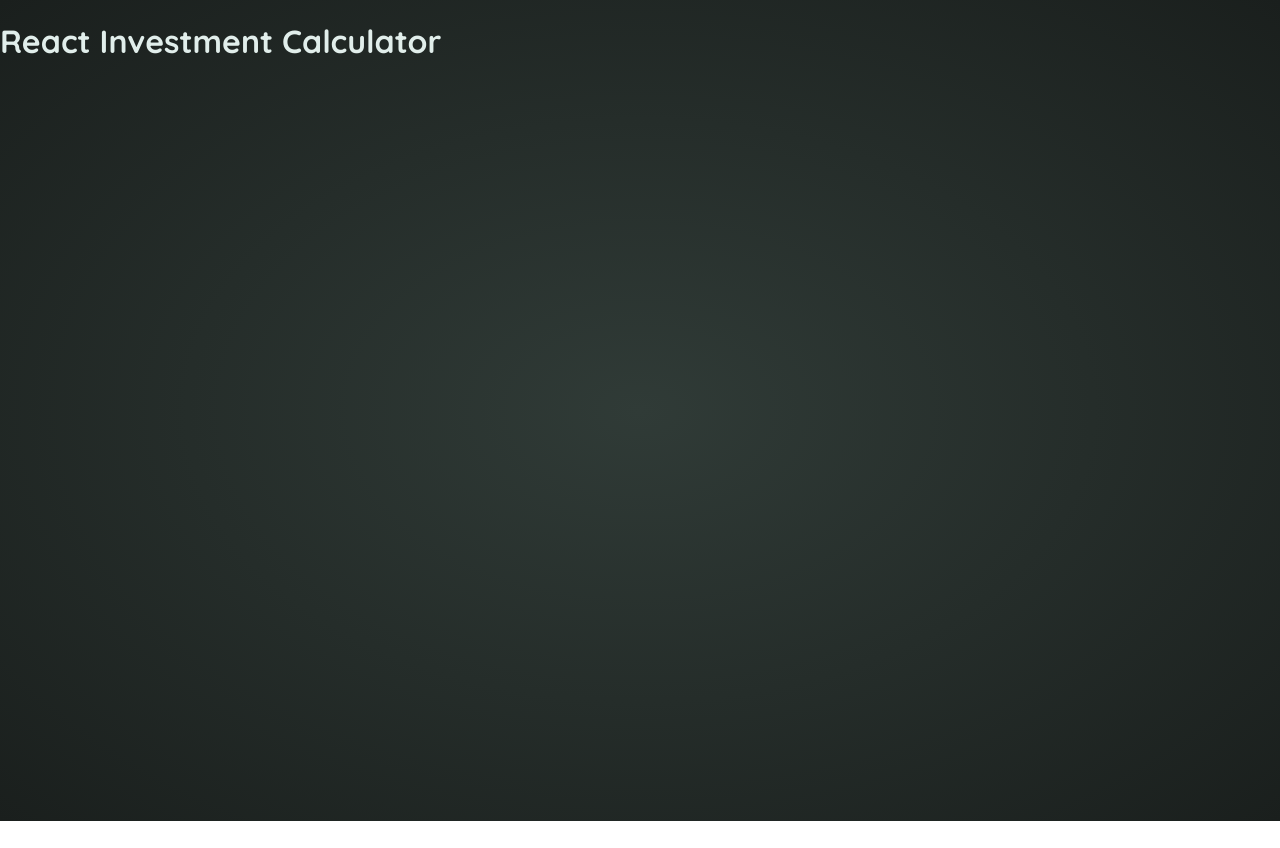
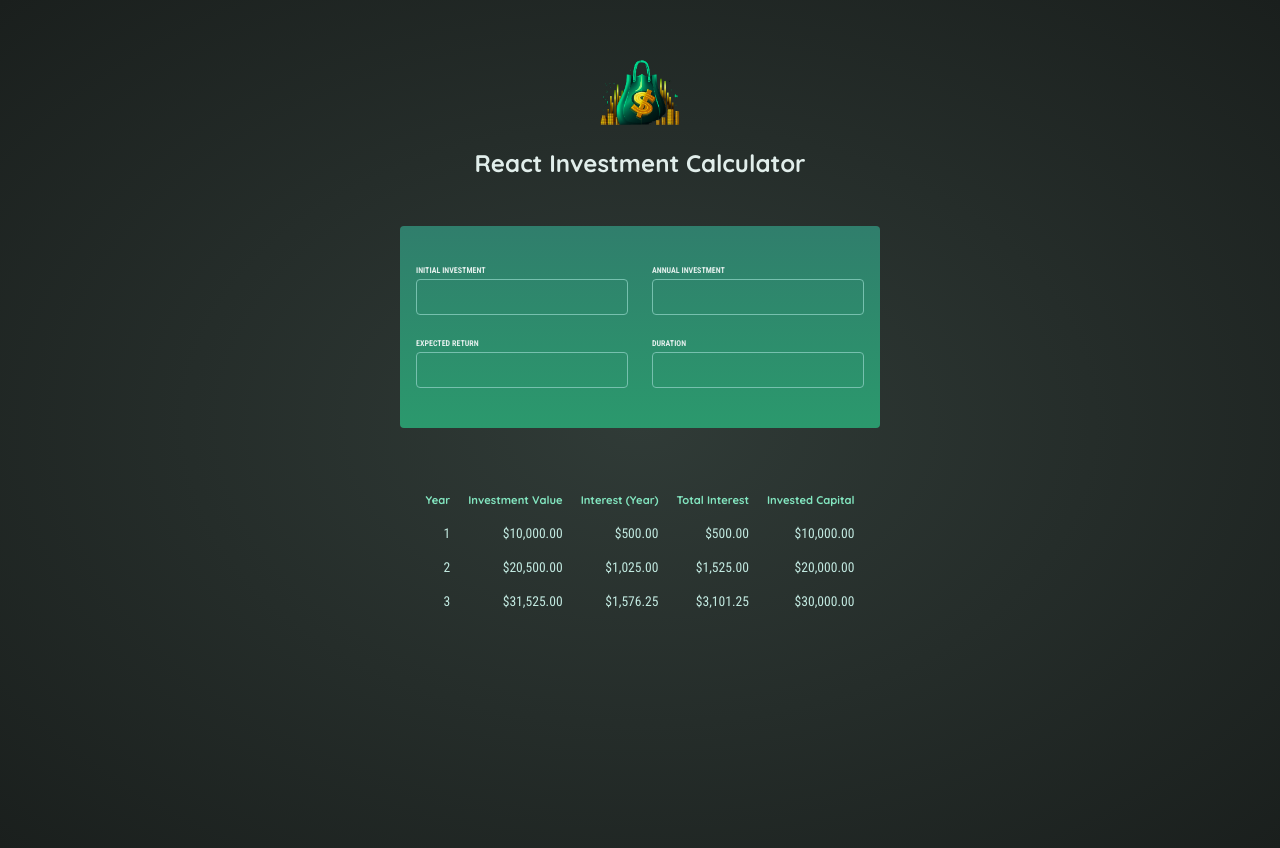
Before and after one commit to junetomato/investment-calculator, a React (Vite) app: page / in a window 1280 px wide. Before the commit the page ends 821 px from the top, so only its background shows below. Built offline with nearby package versions, Linux system fonts and the light colour scheme.

Commit message:
Add header and main components

```diff
--- a/index.html
+++ b/index.html
@@ -7,6 +7,10 @@
     <title>React Investment Calculator</title>
   </head>
   <body>
+    <header id="header">
+      <img src="investment-calculator-logo.png" alt="React Investment Calculator" width="100">
+      <h1>React Investment Calculator</h1>
+    </header>
     <div id="root"></div>
     <script type="module" src="/src/index.jsx"></script>
   </body>
--- a/src/App.jsx
+++ b/src/App.jsx
@@ -1,7 +1,11 @@
-function App() {
+import Result from "./util/components/Result"
+import UserInput from "./util/components/UserInput"
+
+export default function App() {
   return (
-    <h1>React Investment Calculator</h1>
+    <>
+      <UserInput />
+      <Result />
+    </>
   )
 }
-
-export default App
--- a/src/index.css
+++ b/src/index.css
@@ -43,6 +43,7 @@ body {
   display: flex;
   justify-content: space-evenly;
   gap: 1.5rem;
+  margin-block: 1.5rem;
 }
 
 #user-input label {
--- /dev/null
+++ b/src/util/components/Result.jsx
@@ -0,0 +1,38 @@
+export default function Result({}) {
+  return (
+    <table id="result">
+      <thead>
+        <tr>
+          <th>Year</th>
+          <th>Investment Value</th>
+          <th>Interest (Year)</th>
+          <th>Total Interest</th>
+          <th>Invested Capital</th>
+        </tr>
+      </thead>
+      <tbody>
+        <tr>
+          <td>1</td>
+          <td>$10,000.00</td>
+          <td>$500.00</td>
+          <td>$500.00</td>
+          <td>$10,000.00</td>
+        </tr>
+        <tr>
+          <td>2</td>
+          <td>$20,500.00</td>
+          <td>$1,025.00</td>
+          <td>$1,525.00</td>
+          <td>$20,000.00</td>
+        </tr>
+        <tr>
+          <td>3</td>
+          <td>$31,525.00</td>
+          <td>$1,576.25</td>
+          <td>$3,101.25</td>
+          <td>$30,000.00</td>
+        </tr>
+      </tbody>
+    </table>
+  )
+}
--- /dev/null
+++ b/src/util/components/UserInput.jsx
@@ -0,0 +1,42 @@
+export default function UserInput({}) {
+  return (
+    <section id="user-input" className="">
+      <div className="input-group">
+        <div>
+          <label htmlFor="initial-investment">Initial Investment</label>
+          <input
+            type="number"
+            id="initial-investment"
+            name="initial-investment"
+          />
+        </div>
+        <div>
+          <label htmlFor="annual-investment">Annual Investment</label>
+          <input
+            type="number"
+            id="annual-investment"
+            name="annual-investment"
+          />
+        </div>
+      </div>
+      <div className="input-group">
+        <div>
+          <label htmlFor="expected-return">Expected Return</label>
+          <input
+            type="number"
+            id="expected-return"
+            name="expected-return"
+          />
+        </div>
+        <div>
+          <label htmlFor="duration">Duration</label>
+          <input
+            type="number"
+            id="duration"
+            name="duration"
+          />
+        </div>
+      </div>
+    </section>
+  )
+}
```
